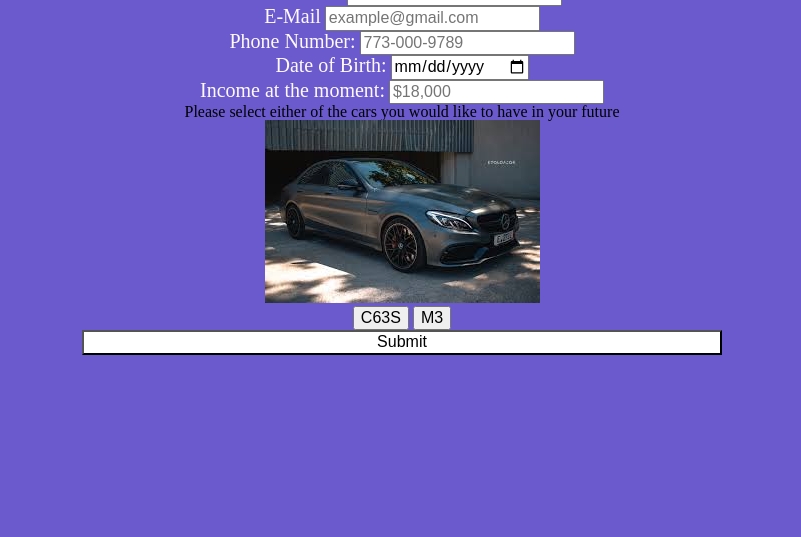
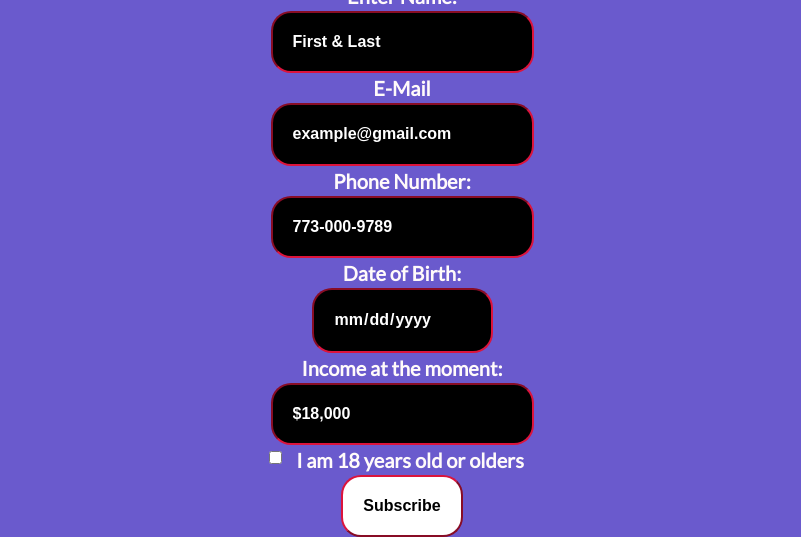
Before and after one commit to dkulawiak1/Project1, a plain HTML site: page index.html in a window 1280 px wide. Shown: the part 459-996 px from the top of the page, without its empty margins (238-1039 px from the left). Before the commit the page ends 814 px from the top, so only its background shows below. Drawn offline with Linux system fonts and the light colour scheme.

Commit message:
Add files via upload

```diff
--- a/css/style.css
+++ b/css/style.css
@@ -1,6 +1,7 @@
 body {
 	text-align:center;
 	background-color:#6A5ACD;
+	font-family:'Lato' , sans-serif;
 
 }
 h1 {
@@ -11,16 +12,61 @@
 
 }
 
+#checkbox-label{
+	vertical-align:middle;
+	display:inline-block;
+}
+input[type=checkbox]{
+	display:inline;
+}
+
 label {
+	width:240px;
 	font-size:15pt;
 	color:#FFFAFA;
+	margin: 5px;
+	display:inline-block;
+	font-weight:bold;
 }
 
+input {
+	border-radius: 20px;
+	border-color:#DC143C;
+	display:block;
+	padding:20px 20px;
+	margin:auto;
+	background-color:black;
+	color:white;
+	font-weight:bold;
+}
+
+
+::placeholder {
+	color:white;
+}
 
 
 input[type=submit]{
 	color:black;
 	background-color:white;
-	width:50%;
+	display:block;
+}
 
+
+@media only screen and (max-width: 750px){
+	label,input,h1{
+		text-align:center;
+		margin:auto;
+		display:block;
+	}
+	body{
+		background-color:#00FFFF;
+	}
 }
+
+@media only screen and (max-width: 900px) {
+	label,input,h1{
+		font-size:50px;
+		background-color:#0000FF;
+	}
+}
--- a/index.html
+++ b/index.html
@@ -4,13 +4,12 @@
 		<title>Project1</title>
 		<meta charset="utf-8">
 		<meta name="viewport" content="width=device-width,intial-scale=1.0,shrink-to-fit=no" />
+		<link href="https://fonts.googleapis.com/css2?family=Lato&display=swap" rel="stylesheet">
 		<link rel="stylesheet" media="screen" href="css/reset.css" />
 		<link rel="stylesheet" media="screen" href="css/style.css" />
+		<script src="js/script.js" async></script>
+	</head>
 
-
-
-
-	</head>
 	<body>
 		<h1>Money Isn't Hard to Earn We'll Show You</h1>
 		<img src="image/money.jpg" alt="money1" class="picture">
@@ -20,31 +19,25 @@
 			<form autocomplete="on">
 
 
-				<label for="name">Enter Name:</label>
-				<input type="text" id="name" placeholder="First & Last"/><br>
+					<label for="name">Enter Name:</label>
+				<input type="text" id="name" placeholder="First & Last"/>
 
-				<label for="e-mail">E-Mail</label>
-				<input type="email" id="e-mail" placeholder="example@gmail.com"/><br>
+					<label for="e-mail">E-Mail</label>
+				<input type="email" id="e-mail" placeholder="example@gmail.com"/>
 
-				<label for="phone">Phone Number:</label>
-				<input type="text" id="phone" placeholder="773-000-9789"/><br>
+					<label for="phone">Phone Number:</label>
+				<input type="text" id="phone" placeholder="773-000-9789"/>
 
-				<label for="DOB">Date of Birth:</label>
-				<input type="date" id="DOB" name="date_of_birth"/><br>
+					<label for="DOB">Date of Birth:</label>
+				<input type="date" id="DOB" name="date_of_birth"/>
 
-				<label for="money">Income at the moment:</label>
-				<input type="text" id="money" placeholder="$18,000"/><br>
+					<label for="money">Income at the moment:</label>
+				<input type="text" id="money" placeholder="$18,000"/>
 
-				<p>Please select either of the cars you would like to have in your future</p>
-				<img src="image/c63s.jpg" alt="c63s1" class="picture"><br>
-				<p>
-				<button type="button" onclick="car(1)">C63S</button>
-				<button type="button" onclick="car(2)">M3</button>
-				</p>
+				<input type="checkbox" id="age" onclick="agecheck()">
+				<label for="age" id="checkbox-label">I am 18 years old or olders</label>
 
-				<input type="submit" name="Submit">
-
-
+				<input name="form" type="submit" value="Subscribe"/>
 			</form>
 	</body>
 </html>
--- a/js/script.js
+++ b/js/script.js
@@ -1,9 +1,5 @@
-function car(sw) {
-	var:pic;
-	if (sw==0) {
-		pic = "image/c63s.jpg"
-	}	else {
-		pic = "image/m3.jpg"
+function agecheck(){
+	if (document.getElementById('age').checked) {
+		alert("You confirm you are older than 18.")
 	}
-	document.getElementById('image/c63s').src=pic;
 }
```
